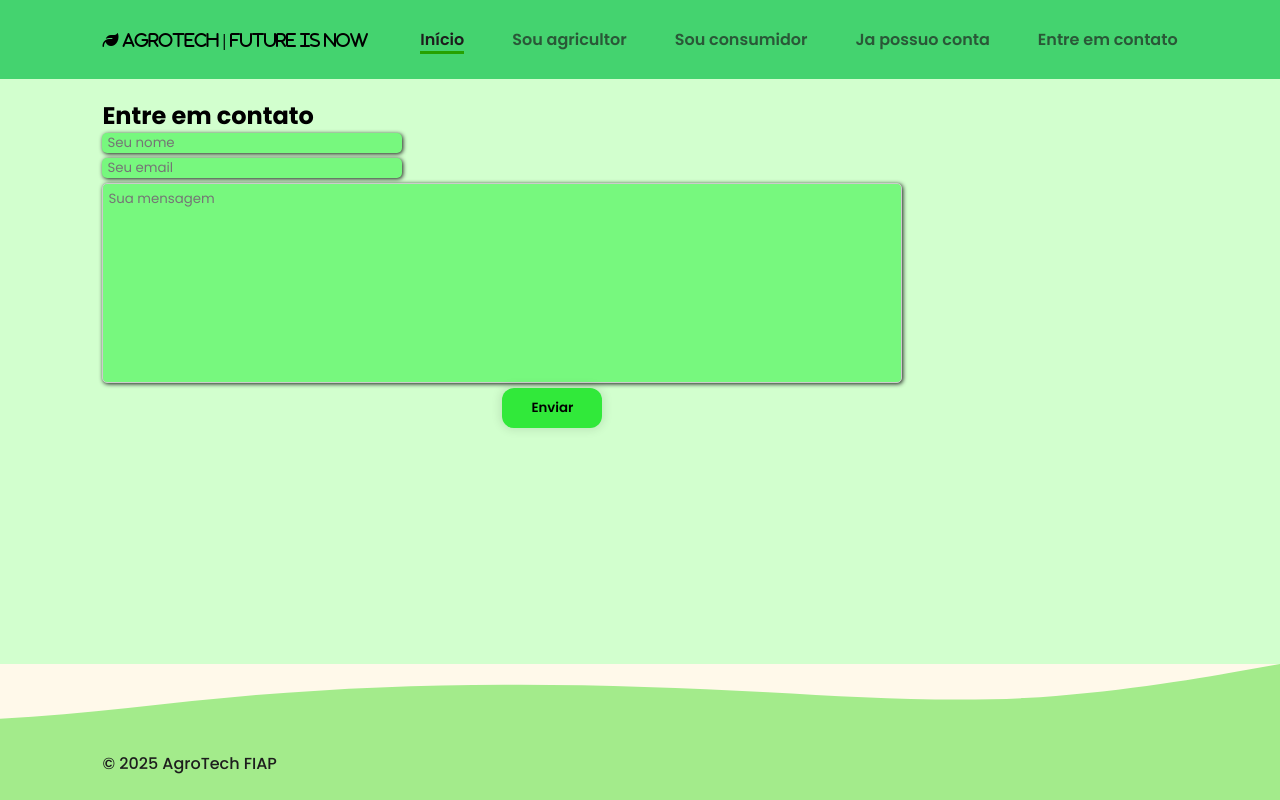
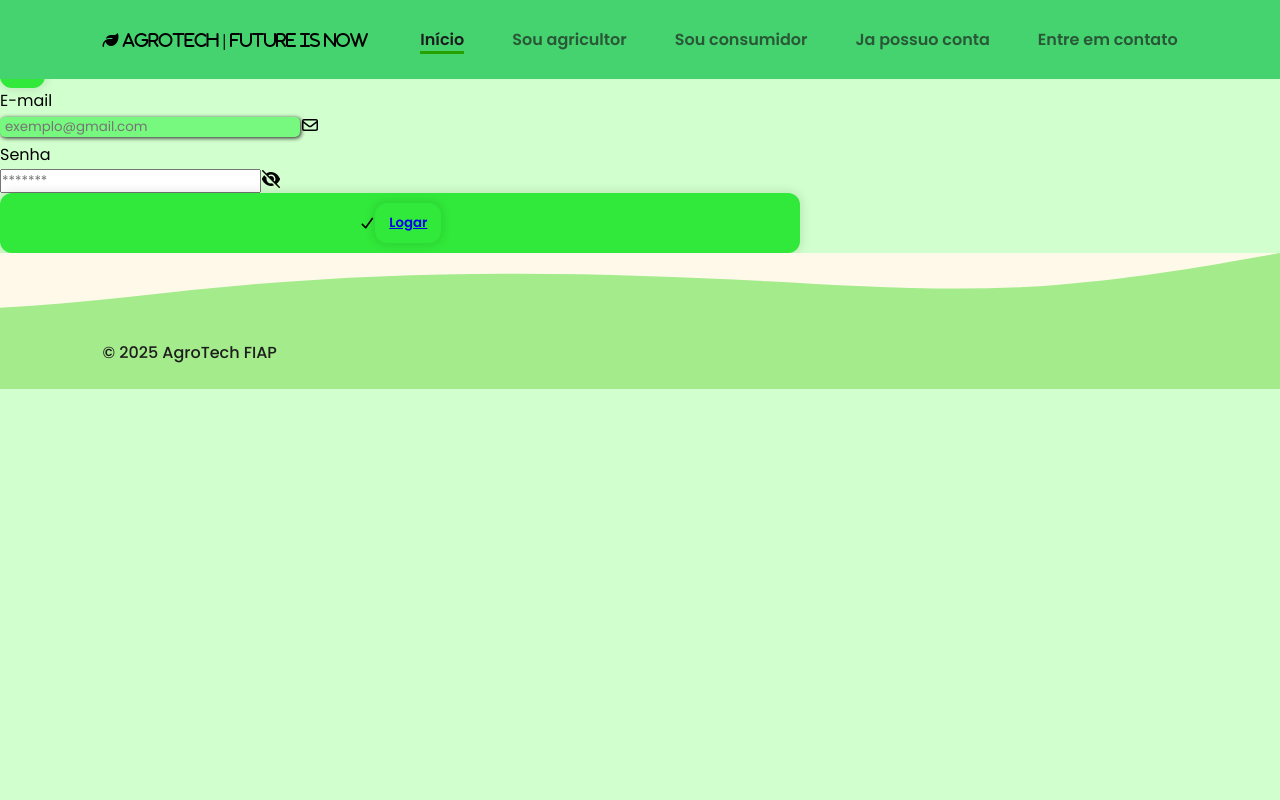
Before and after one commit to JFrois/AgroTech, a React (Vite) app: page /login in a window 1280 px wide. Built offline with nearby package versions, Linux system fonts and the light colour scheme.

Commit message:
Adicionado a rota Login no React

```diff
--- a/package.json
+++ b/package.json
@@ -13,6 +13,9 @@
   "license": "ISC",
   "type": "commonjs",
   "dependencies": {
+    "@fortawesome/free-regular-svg-icons": "^7.0.0",
+    "@fortawesome/free-solid-svg-icons": "^7.0.0",
+    "@fortawesome/react-fontawesome": "^3.0.0",
     "react": "^19.1.1",
     "react-dom": "^19.1.1",
     "react-router-dom": "^7.8.1"
--- a/src/app.jsx
+++ b/src/app.jsx
@@ -6,6 +6,7 @@ import Contato from './components/contato.jsx';
 import Inicio from './components/inicio.jsx';
 import AreaFazendeiro from './components/AreaFazendeiro.jsx';
 import Catalogo from './components/Catalogo.jsx';
+import Login from './components/Login.jsx';
 
 function App() {
   return (
@@ -15,7 +16,7 @@ function App() {
         <Route path="/" element={<Inicio />} />
         <Route path="/Central do agricultor" element={<AreaFazendeiro />} />
         <Route path="/Catalogo de alimentos" element={<Catalogo />} />
-        <Route path="/login" element={<Contato />} />       {/* Adicione o compomente da pagina no element={<Componente />} */}
+        <Route path="/login" element={<Login />} />
         <Route path="/contato" element={<Contato />} />
       </Routes>
       <Footer />
--- /dev/null
+++ b/src/components/Login.jsx
@@ -0,0 +1,9 @@
+import Login_form from "./Login_form"
+
+function Login(){
+      return(
+            <Login_form />
+      )
+}
+
+export default Login
--- /dev/null
+++ b/src/components/Login_form.jsx
@@ -0,0 +1,56 @@
+import React from 'react';
+import { FontAwesomeIcon } from '@fortawesome/react-fontawesome';
+import { faEnvelope, faEyeSlash, faRightToBracket, faCheck } from '@fortawesome/free-solid-svg-icons';
+import { faEnvelope as farEnvelope, faEyeSlash as farEyeSlash } from '@fortawesome/free-regular-svg-icons';
+
+const Login_form = () => {
+    return (
+        <main id="form_container">
+            <div id="form_header">
+                <h1 id="form_title">
+                    Login
+                </h1>
+                <button className="btn-default">
+                    <a href="index.html">
+                        <FontAwesomeIcon icon={faRightToBracket} />
+                    </a>
+                </button>
+            </div>
+
+            <form action="" id="form">
+                <div className="input-box">
+                    <label htmlFor="email" className="form-label">
+                        E-mail
+                    </label>
+                    <div className="input-field">
+                        <input type="email" name="email" id="email" className="form-control" placeholder="exemplo@gmail.com" />
+                        <FontAwesomeIcon icon={farEnvelope} />
+                    </div>
+                </div>
+
+                <div className="input-box">
+                    <label htmlFor="password" className="form-label">
+                        Senha
+                    </label>
+                    <div className="input-field">
+                        <input type="password" name="password" id="password" className="form-control" placeholder="*******" />
+                        <FontAwesomeIcon icon={faEyeSlash} className="password-icon" />
+                    </div>
+                </div>
+
+                <div className="radio-container">
+                    {/* Conteúdo do radio-container, se houver */}
+                </div>
+
+                <button type="submit" className="btn-default">
+                    <FontAwesomeIcon icon={faCheck} />
+                    <a href="perfil.html" className="btn-default">
+                        Logar
+                    </a>
+                </button>
+            </form>
+        </main>
+    );
+}
+
+export default Login_form;
```
Also changed, not shown: 1 other file (tests, documents, lock files or other folders).
